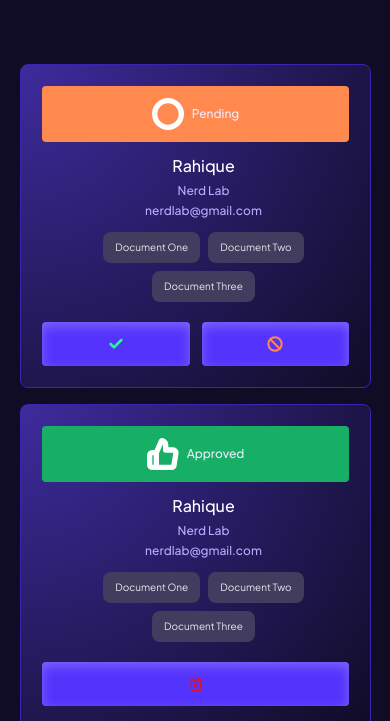
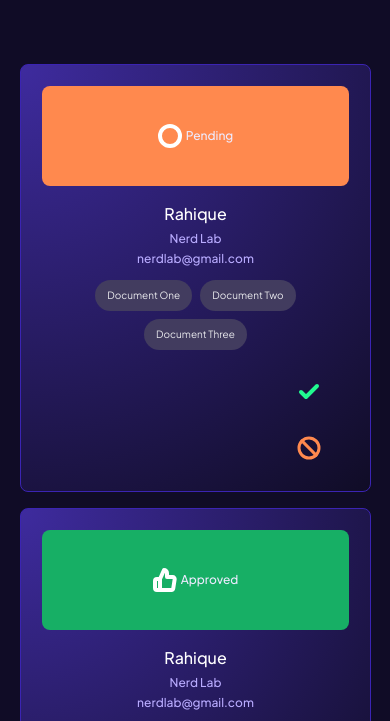
Before and after one commit to NafisRayan/wholesale-custoer-approve, a plain HTML site: page index.html in a window 390 px wide. Shown: the part 81-802 px from the top of the page. Drawn offline with Linux system fonts and the light colour scheme.

Commit message:
refactor card styles for improved alignment, spacing, and responsiveness

```diff
--- a/styles.css
+++ b/styles.css
@@ -272,16 +272,15 @@ body {
 
 .card-inner {
     display: flex;
-    /* justify-content: space-between; Let content flex */
-    align-items: stretch; /* Make items full height */
+    align-items: center; /* Vertically center items */
     padding: 16px;
     gap: 16px;
 }
 
 .card-content {
     display: flex;
-    align-items: stretch; /* Make status and user-info full height */
-    gap: 12px;
+    align-items: center; /* Vertically center status and user-info */
+    gap: 16px; /* Increased gap to match image */
     flex: 1; /* Allow content to take available space */
 }
 
@@ -291,21 +290,22 @@ body {
     flex-direction: column;
     align-items: center;
     justify-content: center;
-    gap: 8px; /* Increased gap */
-    padding: 16px; /* Uniform padding */
-    border-radius: 4px;
-    /* width: 48px; Removed fixed width */
-    /* Removed vertical padding only */
+    gap: 4px; /* Decreased gap */
+    padding: 12px; /* Adjusted padding */
+    border-radius: 8px; /* Increased border-radius */
+    width: 80px; /* Added fixed width */
+    height: 100px; /* Increased height */
+    flex-shrink: 0; /* Prevent shrinking */
 }
 
 .status-icon {
-    width: 32px; /* Adjusted icon size */
-    height: 32px; /* Adjusted icon size */
+    width: 24px; /* Adjusted icon size */
+    height: 24px; /* Adjusted icon size */
 }
 
 .status svg {
-    width: 32px; /* Adjusted icon size */
-    height: 32px; /* Adjusted icon size */
+    width: 24px; /* Adjusted icon size */
+    height: 24px; /* Adjusted icon size */
 }
 
 .status span {
@@ -335,7 +335,7 @@ body {
     gap: 4px;
     flex: 1;
     min-width: 0;
-    padding: 0 0 0 16px; /* Add padding left, remove vertical */
+    /* padding: 0 0 0 16px; Removed padding */
     justify-content: center; /* Vertically center content */
 }
 
@@ -367,8 +367,8 @@ body {
     background-color: var(--doc-tag-bg);
     color: #E8E8EC;
     font-size: 10px;
-    padding: 6px 4px;
-    border-radius: 8px;
+    padding: 4px 12px; /* Adjusted padding */
+    border-radius: 16px; /* Increased border-radius for pill shape */
     text-decoration: none;
     display: inline-block;
     cursor: pointer;
@@ -387,21 +387,20 @@ body {
 /* Action Buttons */
 .card-actions {
     display: flex;
-    gap: 8px;
+    align-items: center; /* Center icons vertically */
+    gap: 12px; /* Adjusted gap */
+    margin-left: auto; /* Push actions to the right */
 }
 
 .action-btn {
     display: flex;
     justify-content: center;
     align-items: center;
-    width: 36px;
-    height: 36px;
-    background-color: var(--btn-secondary);
+    background: none; /* Removed background */
     border: none;
-    border-radius: 4px;
     cursor: pointer;
-    box-shadow: inset 0px 4px 12px rgba(255, 255, 255, 0.25);
-    transition: all 0.2s ease-in-out;
+    padding: 4px; /* Add some padding for click area */
+    transition: transform 0.2s ease-in-out; /* Simplified transition */
 }
 
 .action-btn:hover {
@@ -414,8 +413,8 @@ body {
 }
 
 .action-btn svg {
-    width: 16px;
-    height: 16px;
+    width: 24px; /* Increased icon size */
+    height: 24px; /* Increased icon size */
 }
 
 .action-btn.approve svg {
```
